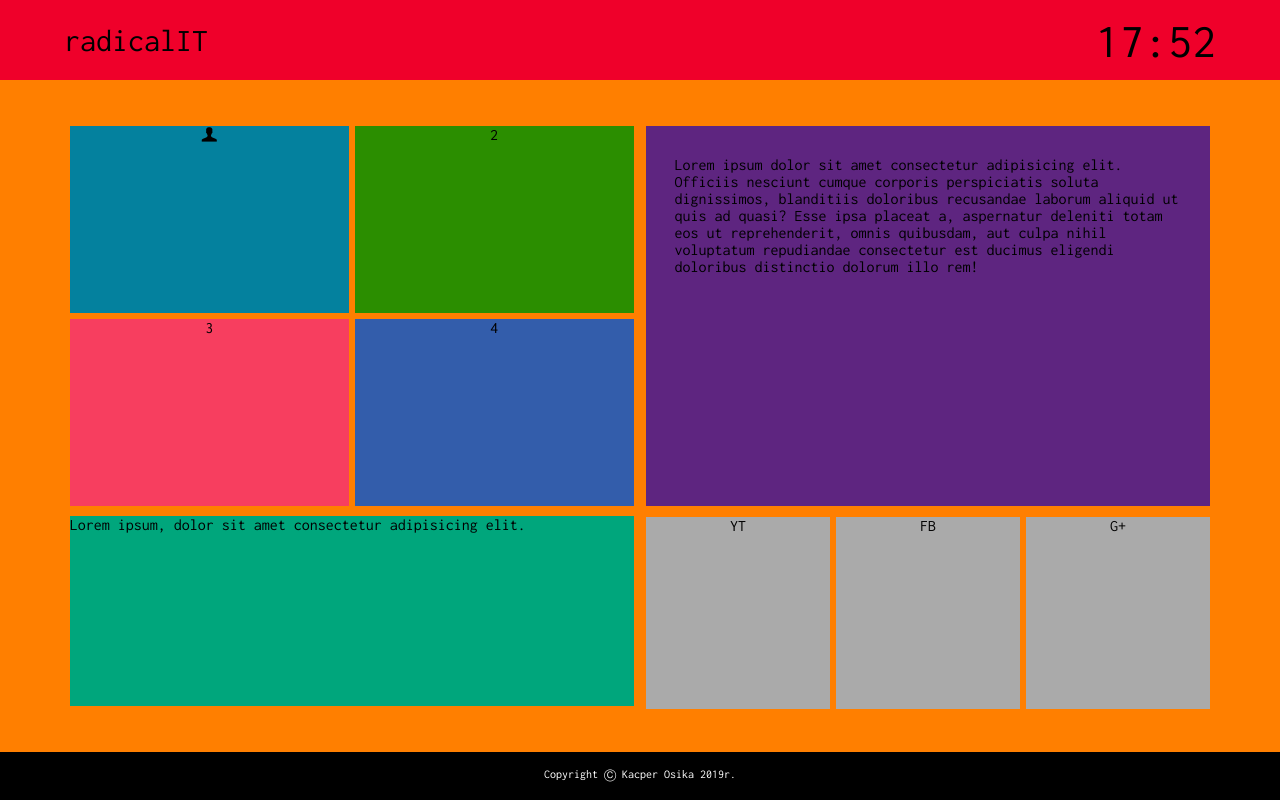
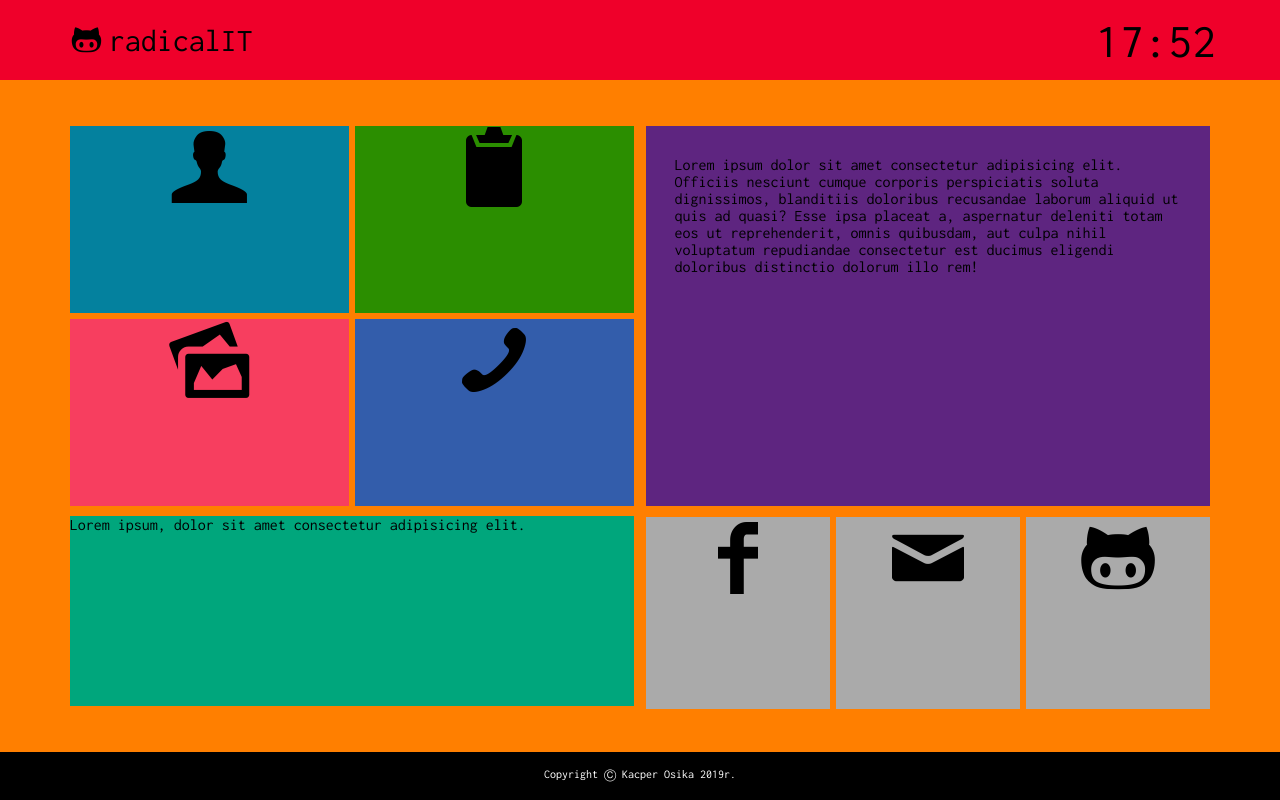
Before and after one commit to radicalIT/radicalIT.github.io, a PHP site: page / in a window 1280 px wide. Run offline with PHP 8.4, Linux system fonts and the light colour scheme.

Commit message:
fontello

```diff
--- a/index.html
+++ b/index.html
@@ -13,7 +13,8 @@
 <body>
     <div id="header">
         <div id="headbar">
-            <div id="name">radicalIT</div>
+            <div id="name">
+                    <i class="icon-github"></i>radicalIT</div>
             <div id="clock"></div>
         </div>
     </div>
@@ -21,12 +22,20 @@
     <div id="container">
         <div id="left" class="column">
             <div id="options">
-                <div class="option" id="opt1"><i class="icon-user"></i></div>
-                <div class="option" id="opt2">2</div>
+                <div class="option" id="opt1">
+                    <i class="icon-user"></i>
+                </div>
+                <div class="option" id="opt2">
+                    <i class="icon-clipboard"></i>
+                </div>
                 <div class="cb"></div>
 
-                <div class="option" id="opt3">3</div>
-                <div class="option" id="opt4">4</div>
+                <div class="option" id="opt3">
+                    <i class="icon-picture"></i>
+                </div>
+                <div class="option" id="opt4">
+                    <i class="icon-phone"></i>
+                </div>
                 <div class="cb"></div>
             </div>
             <div id="longbar">
@@ -38,9 +47,15 @@
                 Lorem ipsum dolor sit amet consectetur adipisicing elit. Officiis nesciunt cumque corporis perspiciatis soluta dignissimos, blanditiis doloribus recusandae laborum aliquid ut quis ad quasi? Esse ipsa placeat a, aspernatur deleniti totam eos ut reprehenderit, omnis quibusdam, aut culpa nihil voluptatum repudiandae consectetur est ducimus eligendi doloribus distinctio dolorum illo rem!
             </div>
             <div id="socials">
-                <div class="social">YT</div>
-                <div class="social">FB</div>
-                <div class="social">G+</div>
+                <div class="social">
+                    <i class="icon-facebook"></i>
+                </div>
+                <div class="social">
+                    <i class="icon-mail"></i>
+                </div>
+                <div class="social">
+                    <i class="icon-github"></i>
+                </div>
                 <div class="cb"></div>
             </div>
         </div>
--- a/style.css
+++ b/style.css
@@ -142,3 +142,7 @@ body
     height: 24vh;
     text-align: center;
 }
+#container i
+{
+    font-size: 10vh;
+}
```
